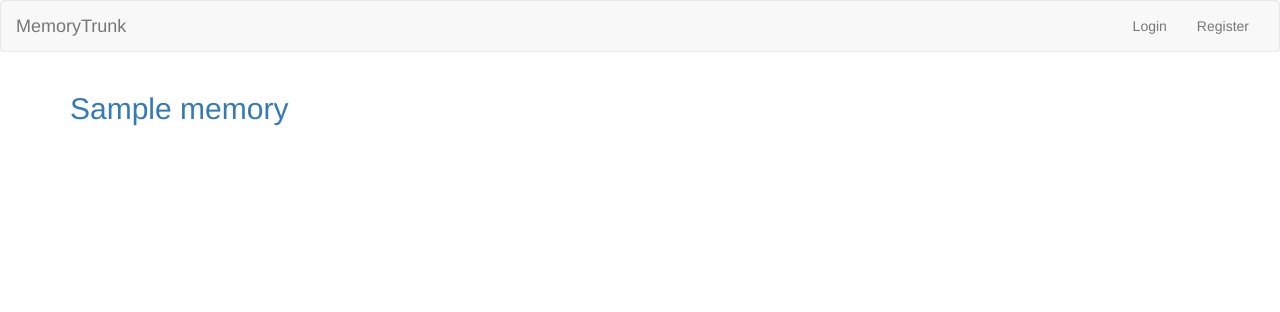
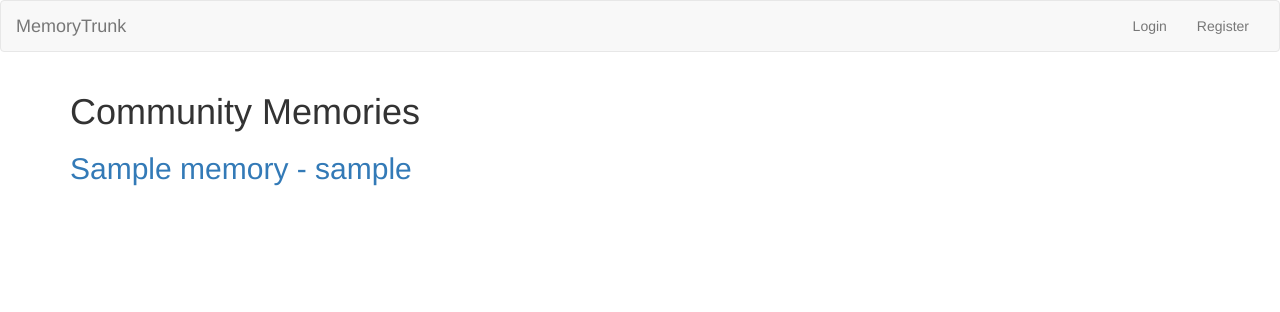
Before and after one commit to samphillips1879/Memory-Trunk, a Django app: a page that uses memory_trunk/memory_trunk_app/templates/memory_list.html in a window 1280 px wide. Shown: the top 312 px of the page. Run offline with Django 3.2, Linux system fonts and the light colour scheme; tables that the repository leaves empty hold one stand-in row (values such as "Sample post"); some libraries are stand-ins or nearby versions.

Commit message:
usernames on community memories list

```diff
--- a/memory_trunk/memory_trunk_app/templates/memory_list.html
+++ b/memory_trunk/memory_trunk_app/templates/memory_list.html
@@ -2,10 +2,16 @@
 
 {% block content %}
     <div class="container">
+        <h1>{{page_title}}</h1>
         {% for memory in memories %}
             <a href="{% url 'memory_trunk_app:memory_detail' id=memory.id %}
             ">
-                <h2>{{memory.title}}</h2>
+                <h2>
+                    {{memory.title}}
+                        {% if page_title == 'Community Memories' %}
+                            - {{memory.user.username}}
+                        {% endif %}
+                </h2>
             </a>
         {% endfor %}
     </div>
--- a/memory_trunk/memory_trunk_app/views/memory_list_view.py
+++ b/memory_trunk/memory_trunk_app/views/memory_list_view.py
@@ -14,7 +14,14 @@ class MemoryListView(TemplateView):
 
     def get(self, request, id):
         memories = models.Memory.objects.filter(user=id)
-        return render(request, self.template_name, {'memories': memories})
+        return render(
+            request,
+            self.template_name,
+            {
+                'memories': memories,
+                'page_title': 'My Memories'
+            }
+        )
 
 
 class PublicMemoryListView(TemplateView):
@@ -28,4 +35,11 @@ class PublicMemoryListView(TemplateView):
 
     def get(self, request):
         memories = models.Memory.objects.filter(is_public=True)
-        return render(request, self.template_name, {'memories': memories})
+        return render(
+            request,
+            self.template_name,
+            {
+                'memories': memories,
+                'page_title': 'Community Memories'
+            }
+        )
```
Also changed, not shown: memory_trunk/memory_trunk_app/tests/test_memory_list_view.py (renamed from memory_trunk/memory_trunk_app/tests/test_user_memory_list_view.py, +6 -1 lines).
